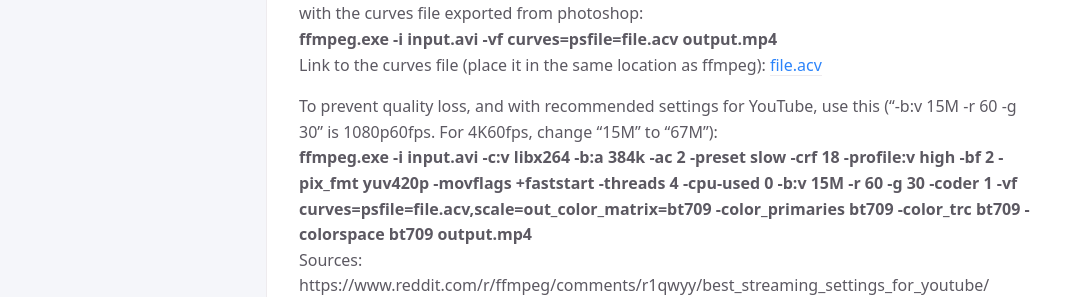
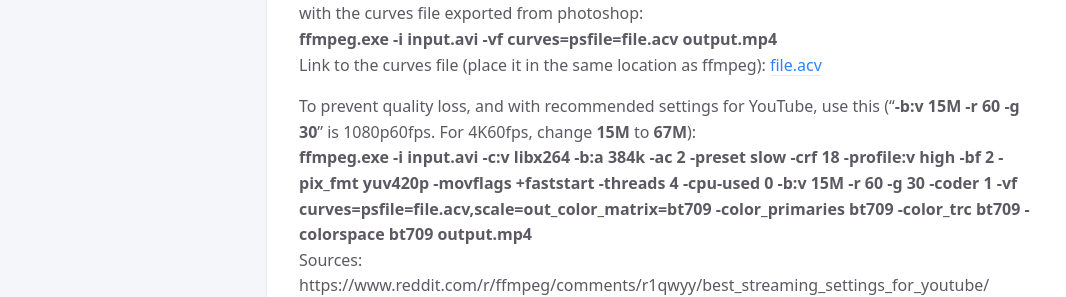
Before and after one commit to johnwithlenon/johnwithlenon.github.io, a Jekyll site: the page built from mmd/render.md, in a window 1280 px wide. Shown: the part 311-608 px from the top of the page, without its empty margins (105-1171 px from the left). Built offline with Jekyll 4.4.1, drawn with Linux system fonts in a browser that asks for light colours.

```diff
--- a/mmd/render.md
+++ b/mmd/render.md
@@ -15,7 +15,7 @@ Update: The above command could reduce the quality of the video. So I'm using th
 **ffmpeg.exe -i input.avi -vf curves=psfile=file.acv output.mp4**<br>
 Link to the curves file (place it in the same location as ffmpeg): [file.acv](https://mega.nz/file/dUNgXTDC#0r3fzkc6mccffahHje7prH5276ugDdEBpctFy7iO0p0){: target="_blank" rel="noopener"}<br>
 
-To prevent quality loss, and with recommended settings for YouTube, use this ("-b:v 15M -r 60 -g 30" is 1080p60fps. For 4K60fps, change "15M" to "67M"):<br>
+To prevent quality loss, and with recommended settings for YouTube, use this ("**-b:v 15M -r 60 -g 30**" is 1080p60fps. For 4K60fps, change **15M** to **67M**):<br>
 **ffmpeg.exe -i input.avi -c:v libx264 -b:a 384k -ac 2 -preset slow -crf 18 -profile:v high -bf 2 -pix_fmt yuv420p -movflags +faststart -threads 4 -cpu-used 0 -b:v 15M -r 60 -g 30 -coder 1 -vf curves=psfile=file.acv,scale=out_color_matrix=bt709 -color_primaries bt709 -color_trc bt709 -colorspace bt709 output.mp4**<br>
 Sources:<br>
 https://www.reddit.com/r/ffmpeg/comments/r1qwyy/best_streaming_settings_for_youtube/<br>
```
